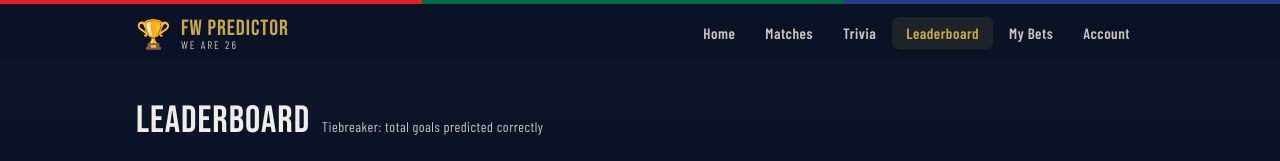
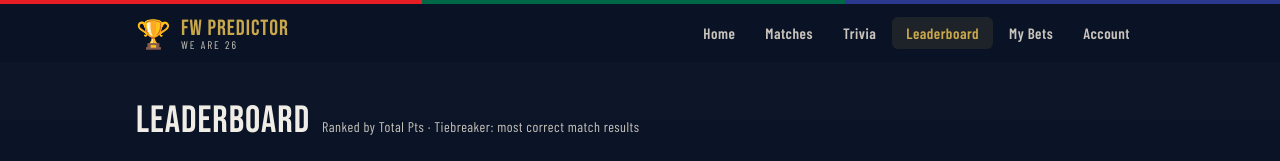
Before and after one commit to sad148/FW-WC26-predictor-league, a Next.js app in the folder web/: page /leaderboard in a window 1280 px wide. Shown: the top 161 px of the page. Built offline with nearby package versions, Linux system fonts and the light colour scheme; no server answers; the database is empty.

Commit message:
update leaderboard text

```diff
--- a/web/src/app/leaderboard/page.tsx
+++ b/web/src/app/leaderboard/page.tsx
@@ -27,7 +27,7 @@ export default function LeaderboardPage() {
     <section>
       <div className="sh">
         <div className="sh-title">LEADERBOARD</div>
-        <div className="sh-sub">Tiebreaker: total goals predicted correctly</div>
+        <div className="sh-sub">Ranked by Total Pts · Tiebreaker: most correct match results</div>
       </div>
       <div className="lb-wrap">
         <table className="lb-table">
```
